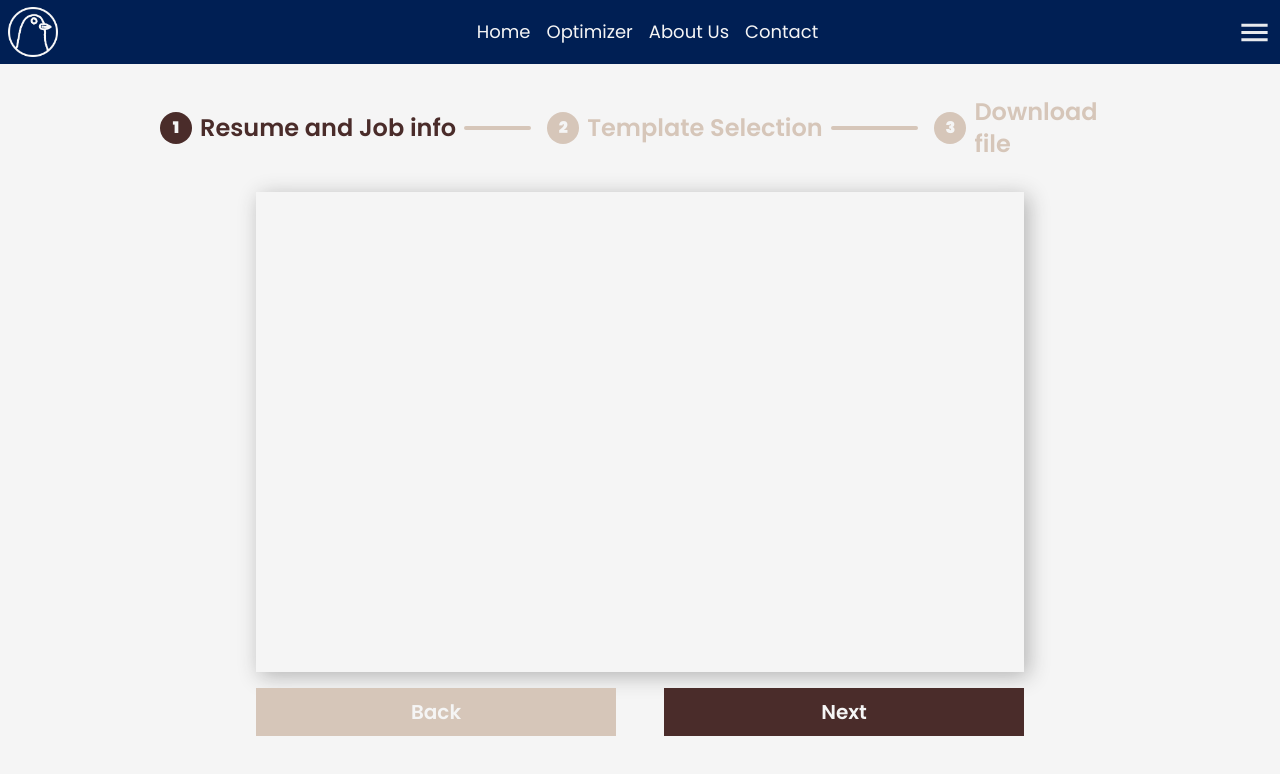
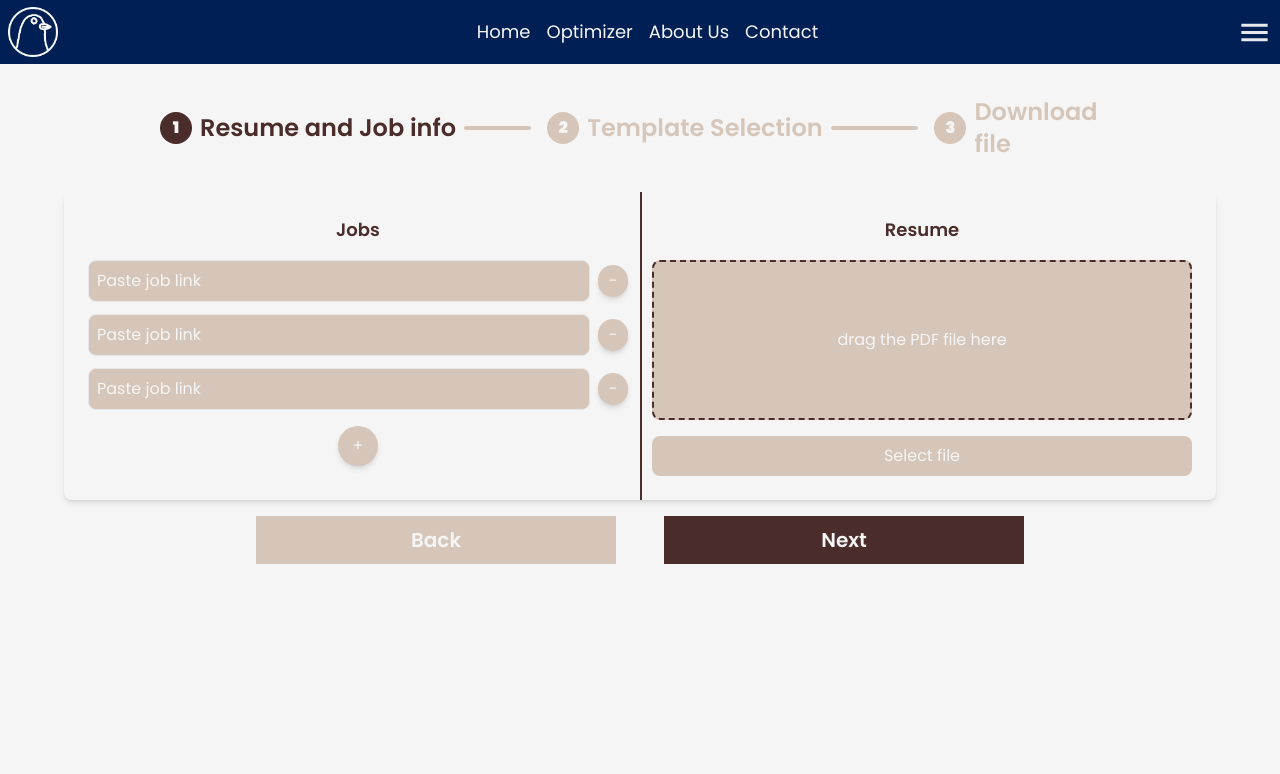
Before and after one commit to eduardonery1/resume-opt, a Next.js app in the folder front-end/: page /optimizer in a window 1280 px wide. Shown: the top 774 px of the page. Built offline with nearby package versions, Linux system fonts and the light colour scheme.

Commit message:
add: step one of optimezer resume

```diff
--- /dev/null
+++ b/front-end/src/app/components/jobs_resume_info.js
@@ -0,0 +1,91 @@
+'use client';
+
+import { useState } from 'react';
+
+export default function JobsResumeInfo() {
+  const [jobLinks, setJobLinks] = useState(['', '', '']);
+  const [dragActive, setDragActive] = useState(false);
+  const [uploadedFile, setUploadedFile] = useState(null);
+
+  const handleJobChange = (index, value) => {
+    const updatedLinks = [...jobLinks];
+    updatedLinks[index] = value;
+    setJobLinks(updatedLinks);
+  };
+
+  const addJobField = () => setJobLinks([...jobLinks, '']);
+
+  const removeJobField = (index) => {
+    setJobLinks(jobLinks.filter((_, i) => i !== index));
+  };
+
+  const handleDragOver = (e) => {
+    e.preventDefault();
+    setDragActive(true);
+  };
+
+  const handleDragLeave = () => setDragActive(false);
+
+  const handleDrop = (e) => {
+    e.preventDefault();
+    setDragActive(false);
+    const file = e.dataTransfer.files[0];
+    if (file && file.type === 'application/pdf') {
+      setUploadedFile(file);
+    }
+  };
+
+  const handleFileUpload = (e) => {
+    const file = e.target.files[0];
+    if (file && file.type === 'application/pdf') {
+      setUploadedFile(file);
+    }
+  };
+
+  return (
+      <div className="shadow-md rounded-lg p-6 w-full lg:max-w-6xl sm:max-w-4xl grid grid-cols-2 gap-6 relative">
+        <div>
+          <h2 className="text-center font-semibold text-lg mb-4 text-[var(--stepper-curr)]">Jobs</h2>
+          <div className="space-y-3">
+            {jobLinks.map((link, index) => (
+              <div key={index} className="flex items-center space-x-2">
+                <input
+                  type="text"
+                  placeholder="Paste job link"
+                  value={link}
+                  onChange={(e) => handleJobChange(index, e.target.value)}
+                  className="w-full p-2 border rounded-lg bg-[var(--stepper)] placeholder-[var(--background)] focus:outline-none focus:ring-2 focus:ring-[var(--stepper-curr)]"
+                />
+                <button onClick={() => removeJobField(index)} className="w-8 h-8 bg-[var(--stepper)] flex items-center justify-center rounded-full shadow-md hover:bg-[var(--stepper-curr)] transition text-[var(--background)] ">
+                  -
+                </button>
+              </div>
+            ))}
+          </div>
+          <div className="flex justify-center mt-4">
+            <button onClick={addJobField} className="w-10 h-10 bg-[var(--stepper)] flex items-center justify-center rounded-full shadow-md hover:bg-[var(--stepper-curr)] transition text-[var(--background)]">
+              +
+            </button>
+          </div>
+        </div>
+
+        <div className="absolute inset-y-0 left-1/2 w-0.5 bg-[var(--stepper-curr)]"></div>
+
+        <div className="space-y-4">
+          <h2 className="text-center font-semibold text-lg mb-4 text-[var(--stepper-curr)]">Resume</h2>
+          <div
+            className={`text-[var(--background)] w-full h-40 flex items-center justify-center border-2 border-dashed rounded-lg ${dragActive ? 'border-[var(--stepper-curr1)] bg-[var(--stepper1)]' : 'border-[var(--stepper-curr)] bg-[var(--stepper)]'}`}
+            onDragOver={handleDragOver}
+            onDragLeave={handleDragLeave}
+            onDrop={handleDrop}
+          >
+            {uploadedFile ? uploadedFile.name : 'drag the PDF file here'}
+          </div>
+          <input type="file" accept="application/pdf" id="fileUpload" onChange={handleFileUpload} className="hidden" />
+          <label htmlFor="fileUpload" className="block w-full text-center bg-[var(--stepper)] p-2 rounded-lg cursor-pointer hover:bg-[var(--stepper-curr)] transition text-[var(--background)]">
+            Select file
+          </label>
+        </div>
+      </div>
+  );
+}
--- a/front-end/src/app/globals.css
+++ b/front-end/src/app/globals.css
@@ -9,7 +9,9 @@
   --navlinks-holder: #ff7f00;
 
   --stepper-curr: #4a2c2a;
+  --stepper-curr1: #5a413f;
   --stepper: #d6c6b9;
+  --stepper1: #d6cfc8;
 
   --shadow: #2c2c2c55;
 
--- a/front-end/src/app/optimizer/page.js
+++ b/front-end/src/app/optimizer/page.js
@@ -2,6 +2,7 @@
 
 import { useState } from "react";
 import Stepper from "../components/stepper";
+import JobsResumeInfo from "../components/jobs_resume_info";
 
 export default function Optimizer() {
   const [currStep, setCurrStep] = useState(0);
@@ -10,8 +11,7 @@ export default function Optimizer() {
   return (
     <main className="flex flex-col items-center h-full justify-start">
       <Stepper currStep={currStep} steps={steps} />
-
-      <div className="w-3/5 min-h-[60vh] shadow-[4px_4px_20px_0px_var(--shadow)]"></div>
+      <JobsResumeInfo/>
 
       <div className="flex justify-between items-center m-4 h-12 w-3/5 gap-12">
         <button className={(currStep > 0) ? "border-none h-full w-1/2 text-xl font-semibold text-[var(--background)] bg-[var(--stepper-curr)] flex-[0.5_0_1]" : "border-none h-full w-1/2 text-xl font-semibold bg-[var(--stepper)] flex-[0.5_0_1] text-[var(--background)]"} onClick={() => {
```
